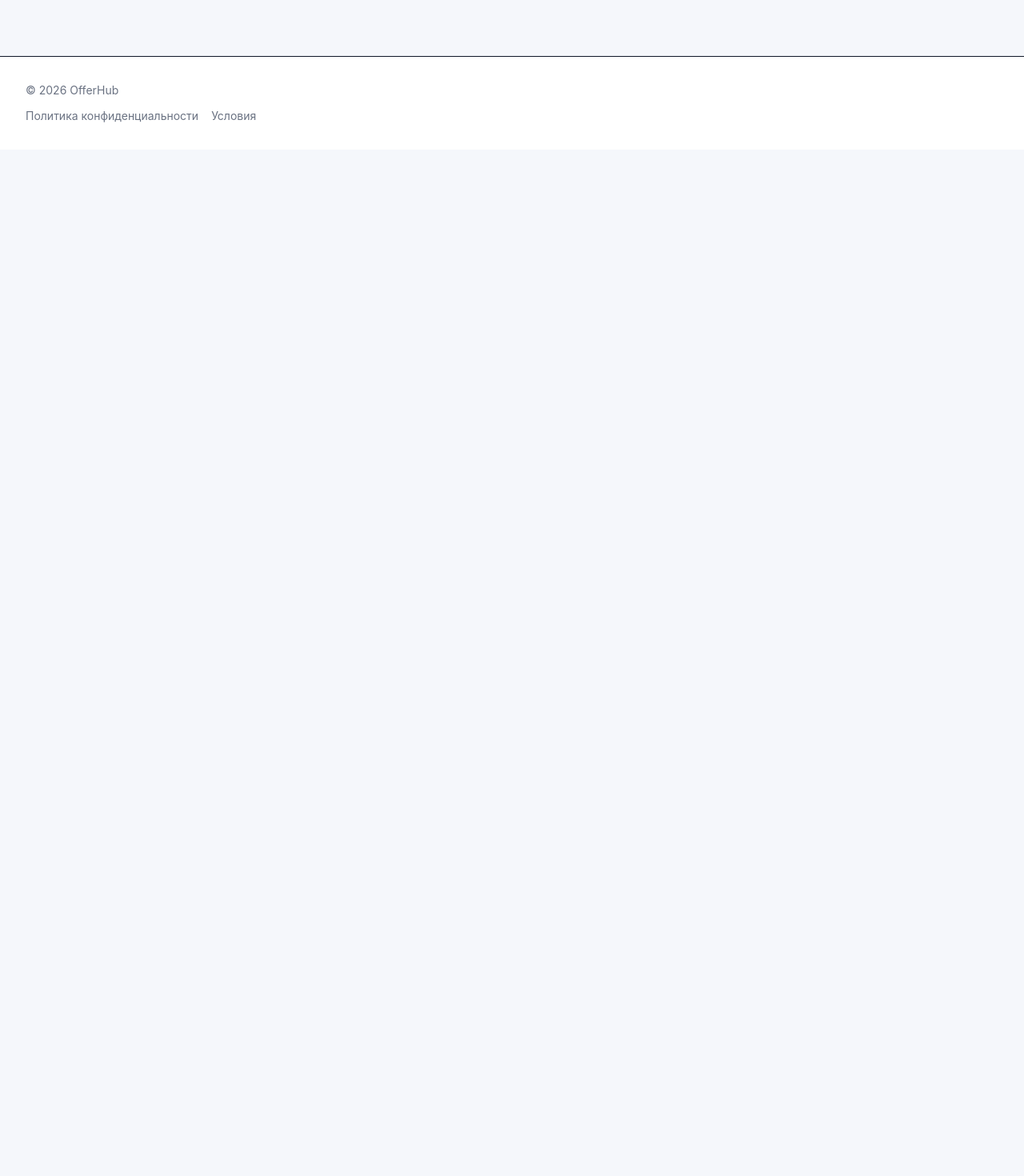
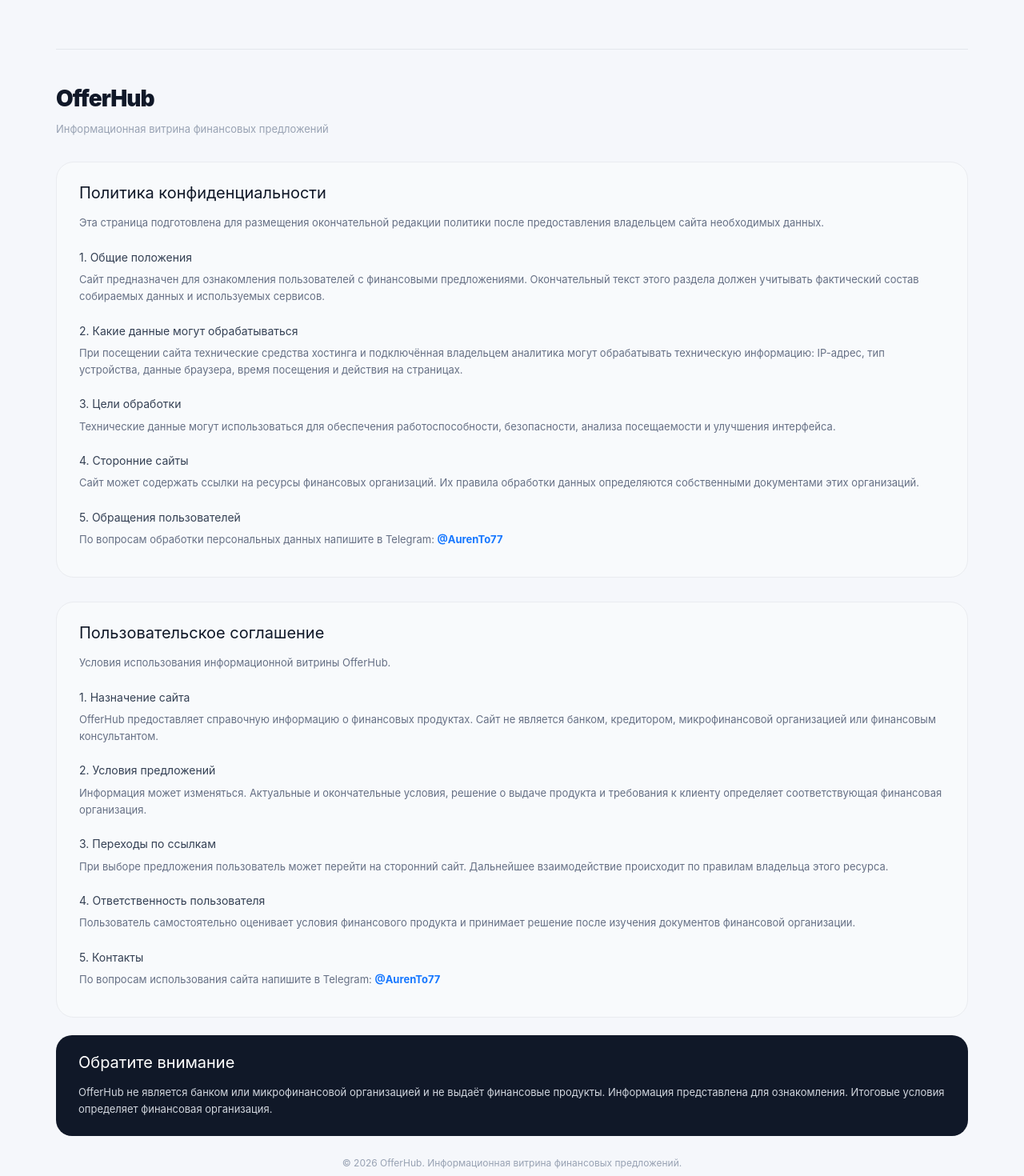
Before and after one commit to 6691269-ctrl/offerhub55, a Next.js app: page / in a window 1280 px wide. Shown: the part 6720-8190 px from the top of the page at 80% size. Before the commit the page ends 6907 px from the top, so only its background shows below. Built offline with nearby package versions, Linux system fonts and the light colour scheme.

Commit message:
Update Footer.tsx

```diff
--- a/components/Footer.tsx
+++ b/components/Footer.tsx
@@ -1,14 +1,101 @@
-import Link from "next/link";
-
 export function Footer() {
   return (
-    <footer className="mt-16 border-t bg-white">
-      <div className="mx-auto flex max-w-7xl flex-col gap-3 px-4 py-8 text-sm text-gray-500 sm:px-6 lg:px-8">
-        <div>© {new Date().getFullYear()} OfferHub</div>
+    <footer className="site-footer">
+      <div className="footer-inner">
+        <div className="footer-brand">
+          <div className="footer-logo">OfferHub</div>
+          <div className="footer-note">
+            Информационная витрина финансовых предложений
+          </div>
+        </div>
 
-        <div className="flex gap-4">
-          <Link href="/privacy">Политика конфиденциальности</Link>
-          <Link href="/terms">Условия</Link>
+        <section className="legal-section" id="privacy">
+          <h2>Политика конфиденциальности</h2>
+          <p>
+            Эта страница подготовлена для размещения окончательной редакции
+            политики после предоставления владельцем сайта необходимых данных.
+          </p>
+          <h3>1. Общие положения</h3>
+          <p>
+            Сайт предназначен для ознакомления пользователей с финансовыми
+            предложениями. Окончательный текст этого раздела должен учитывать
+            фактический состав собираемых данных и используемых сервисов.
+          </p>
+          <h3>2. Какие данные могут обрабатываться</h3>
+          <p>
+            При посещении сайта технические средства хостинга и подключённая
+            владельцем аналитика могут обрабатывать техническую информацию:
+            IP-адрес, тип устройства, данные браузера, время посещения и
+            действия на страницах.
+          </p>
+          <h3>3. Цели обработки</h3>
+          <p>
+            Технические данные могут использоваться для обеспечения
+            работоспособности, безопасности, анализа посещаемости и улучшения
+            интерфейса.
+          </p>
+          <h3>4. Сторонние сайты</h3>
+          <p>
+            Сайт может содержать ссылки на ресурсы финансовых организаций. Их
+            правила обработки данных определяются собственными документами
+            этих организаций.
+          </p>
+          <h3>5. Обращения пользователей</h3>
+          <p>
+            По вопросам обработки персональных данных напишите в Telegram:{" "}
+            <a href="https://t.me/AurenTo77" target="_blank" rel="noopener noreferrer">
+              @AurenTo77
+            </a>
+          </p>
+        </section>
+
+        <section className="legal-section" id="terms">
+          <h2>Пользовательское соглашение</h2>
+          <p>Условия использования информационной витрины OfferHub.</p>
+          <h3>1. Назначение сайта</h3>
+          <p>
+            OfferHub предоставляет справочную информацию о финансовых
+            продуктах. Сайт не является банком, кредитором,
+            микрофинансовой организацией или финансовым консультантом.
+          </p>
+          <h3>2. Условия предложений</h3>
+          <p>
+            Информация может изменяться. Актуальные и окончательные условия,
+            решение о выдаче продукта и требования к клиенту определяет
+            соответствующая финансовая организация.
+          </p>
+          <h3>3. Переходы по ссылкам</h3>
+          <p>
+            При выборе предложения пользователь может перейти на сторонний
+            сайт. Дальнейшее взаимодействие происходит по правилам владельца
+            этого ресурса.
+          </p>
+          <h3>4. Ответственность пользователя</h3>
+          <p>
+            Пользователь самостоятельно оценивает условия финансового продукта
+            и принимает решение после изучения документов финансовой
+            организации.
+          </p>
+          <h3>5. Контакты</h3>
+          <p>
+            По вопросам использования сайта напишите в Telegram:{" "}
+            <a href="https://t.me/AurenTo77" target="_blank" rel="noopener noreferrer">
+              @AurenTo77
+            </a>
+          </p>
+        </section>
+
+        <section className="footer-disclaimer">
+          <h2>Обратите внимание</h2>
+          <p>
+            OfferHub не является банком или микрофинансовой организацией и не
+            выдаёт финансовые продукты. Информация представлена для
+            ознакомления. Итоговые условия определяет финансовая организация.
+          </p>
+        </section>
+
+        <div className="footer-copyright">
+          © 2026 OfferHub. Информационная витрина финансовых предложений.
         </div>
       </div>
     </footer>
```
